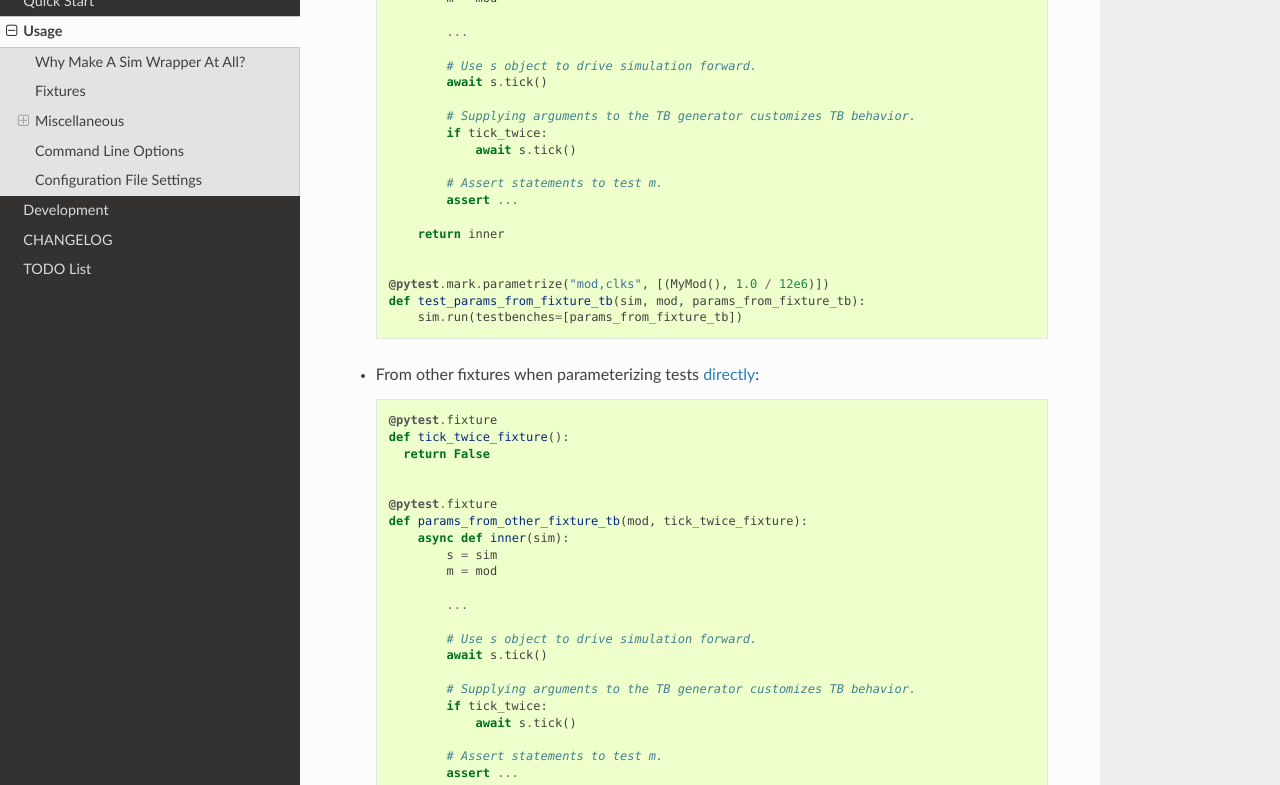
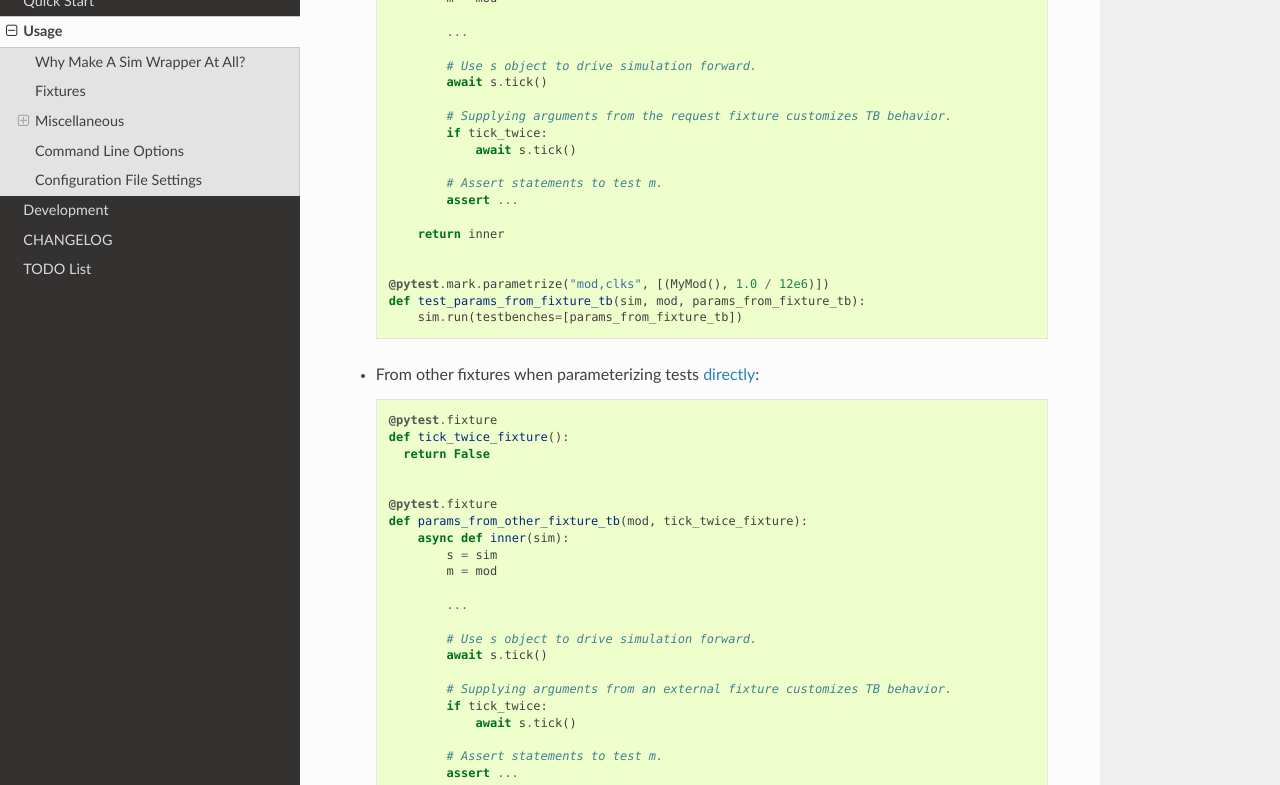
Before and after one commit to cr1901/pytest-amaranth-sim, a Sphinx documentation site: the page built from docs/usage.md, in a window 1280 px wide and 1400 px high, scrolled down 2071 px. Shown: the part 151-936 px from the top of the window. Built offline with Sphinx 7.4.7 and the Read the Docs theme 3.1.0, drawn with Linux system fonts in a browser that asks for light colours; the version number could not be read and is left out; some of the changed text lies outside the part shown.

Commit message:
Fix duplicated comment in usage code snippets.

```diff
--- a/docs/usage.md
+++ b/docs/usage.md
@@ -111,7 +111,7 @@ multiple sources:
           # Use s object to drive simulation forward.
           await s.tick()
 
-          # Supplying arguments to the TB generator customizes TB behavior.
+          # Supplying arguments from the request fixture customizes TB behavior.
           if tick_twice:
               await s.tick()
 
@@ -145,7 +145,7 @@ multiple sources:
           # Use s object to drive simulation forward.
           await s.tick()
 
-          # Supplying arguments to the TB generator customizes TB behavior.
+          # Supplying arguments from an external fixture customizes TB behavior.
           if tick_twice:
               await s.tick()
 
@@ -215,7 +215,7 @@ multiple sources:
           # Use s object to drive simulation forward.
           await s.tick()
 
-          # Supplying arguments to the TB generator customizes TB behavior.
+          # Supplying bound variables to the inner function customizes TB behavior.
           if tick_twice:
               await s.tick()
 
```
